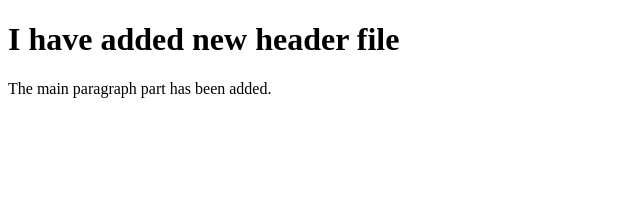
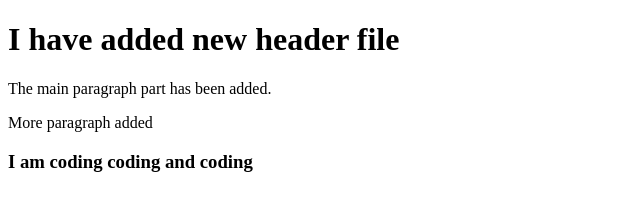
Before and after one commit to antik1801/my-first-repo, a plain HTML site: page index.html in a window 1280 px wide. Shown: the whole page, without its empty margins (0-640 px from the left). Drawn offline with Linux system fonts and the light colour scheme.

Commit message:
More paragraph added

```diff
--- a/index.html
+++ b/index.html
@@ -9,5 +9,7 @@
 <body>
     <h1>I have added new header file</h1>
     <p>The main paragraph part has been added.</p>
+    <p>More paragraph added</p>
+    <h3>I am coding coding and coding</h3>
 </body>
 </html>
```
